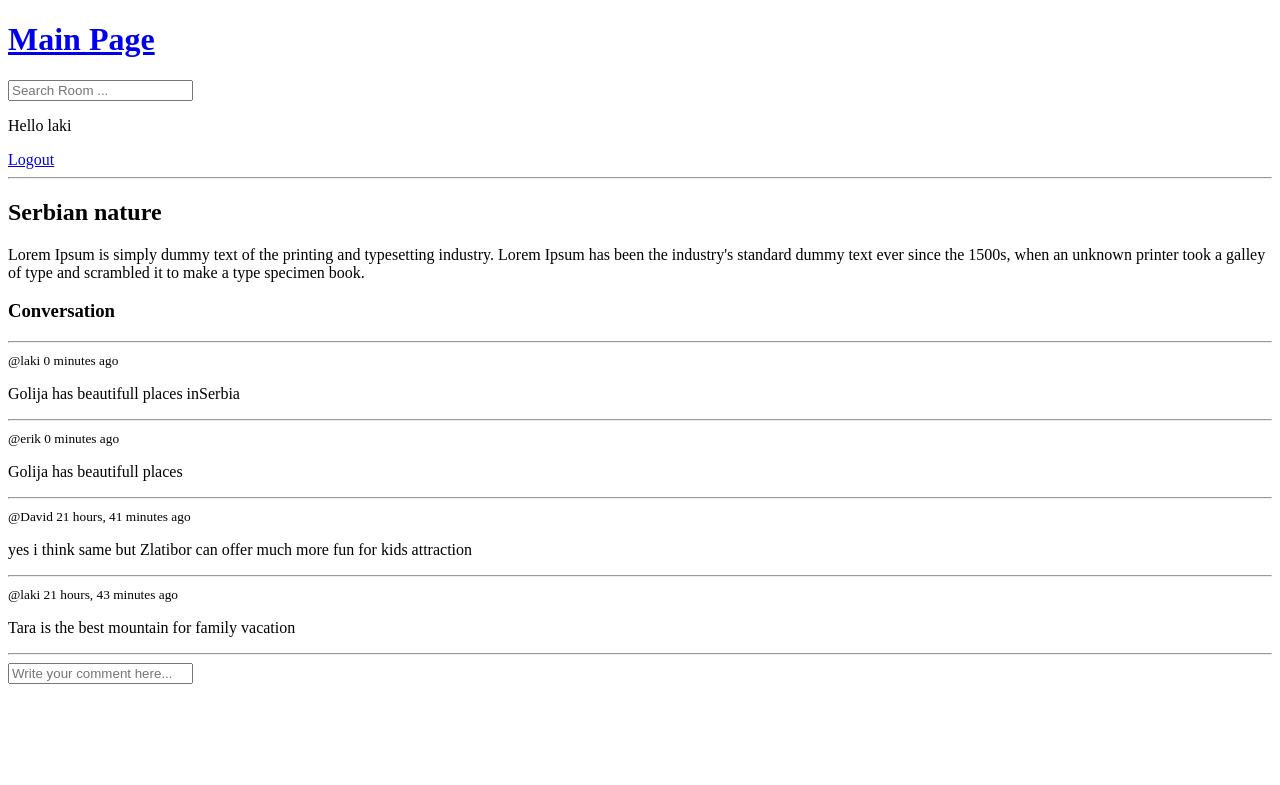
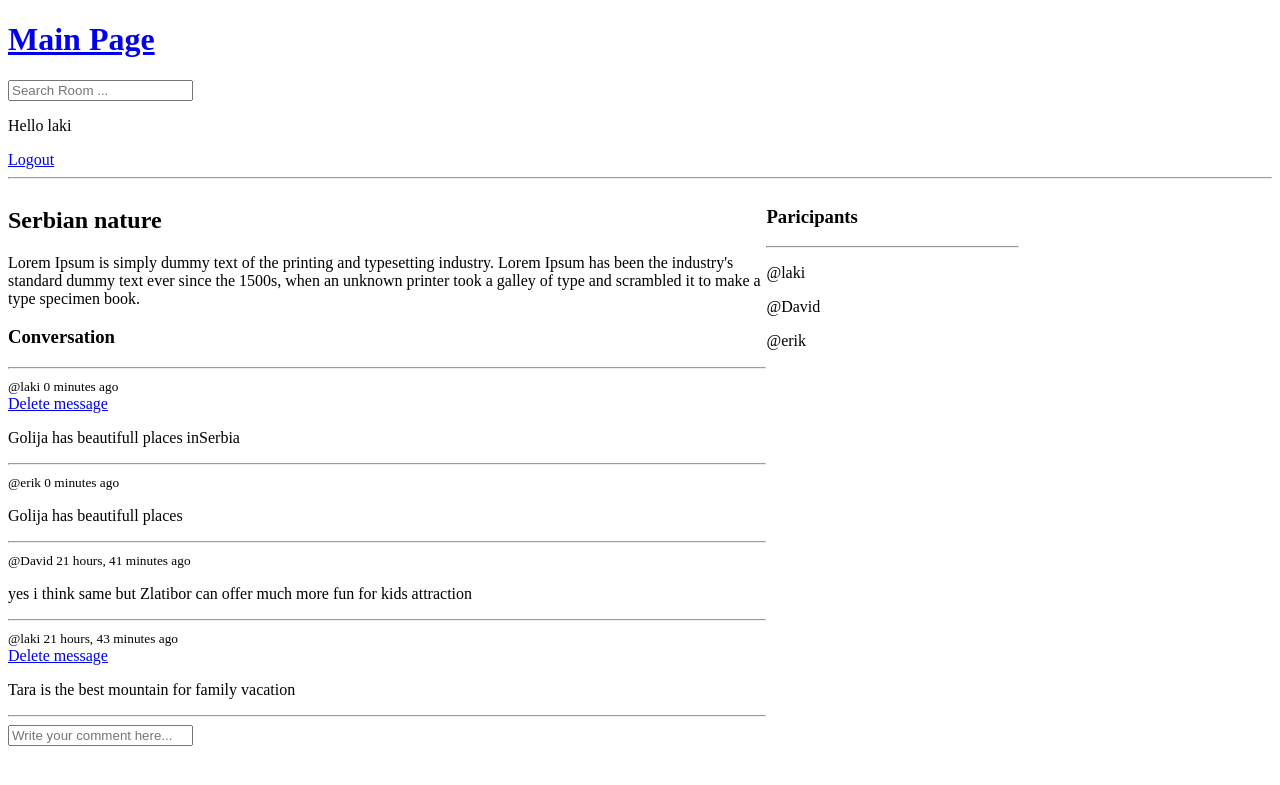
Before and after one commit to Dragan-dev/BlogProject, a Django app: page /room/2 in a window 1280 px wide. Shown: the top 785 px of the page. Run offline with Django 4.2, Linux system fonts and the light colour scheme; a user stored in the database is signed in; data comes from the database, SQL or seed files in the repository; both versions use the stored data as it was after the commit.

Commit message:
small changes

```diff
--- a/relax/base/models.py
+++ b/relax/base/models.py
@@ -13,7 +13,7 @@ class Room(models.Model):
     topic = models.ForeignKey(Topic, on_delete=models.SET_NULL, null=True)
     name = models.CharField(max_length=200)
     description = models.TextField(blank=True, null=True)
-    # participant =
+    participants =models.ManyToManyField(User , related_name="participants", blank=True)
     created = models.DateTimeField(auto_now_add=True)
     updated = models.DateTimeField(auto_now=True)
 
--- a/relax/base/urls.py
+++ b/relax/base/urls.py
@@ -13,4 +13,5 @@ urlpatterns = [
     path('create-room/', views.createRoom, name='create-room'),
     path('update-room/<str:pk>', views.updateRoom, name='update-room'),
     path('delete-room/<str:pk>', views.deleteRoom, name='delete-room'),
+    path('delete-message/<str:pk>/',views.deleteMessage, name='delete-message'),
 ]
--- a/relax/base/views.py
+++ b/relax/base/views.py
@@ -77,20 +77,26 @@ def home(request):
 
 
 def room(request, pk):
+
+    # TODO dont forget to rename all room to chased_room
+
     chased_room = Room.objects.get(id=pk)
     room_messages = chased_room.message_set.all().order_by('-created')
+    participants = chased_room.participants.all()
 
     if request.method == "POST":
-        message= Message.objects.create(
-            user = request.user,
+        message = Message.objects.create(
+            user=request.user,
             room=chased_room,
-            body = request.POST.get('body')
+            body=request.POST.get('body')
         )
-        return redirect('room',pk = chased_room.id)
+        chased_room.participants.add(request.user)
+        return redirect('room', pk=chased_room.id)
     context = {
 
         'room': chased_room,
-        'room_messages':room_messages
+        'room_messages': room_messages,
+        'participants': participants
     }
     return render(request, 'room.html', context)
 
@@ -142,3 +148,19 @@ def deleteRoom(request, pk):
         'obj': room
     }
     return render(request, 'delete.html', context)
+
+
+@login_required(login_url='login')
+def deleteMessage(request, pk):
+    message = Message.objects.get(id = pk)
+
+    if request.user != message.user:
+        return HttpResponse('You are not allowed to delete message!!')
+
+    if request.method == 'POST':
+        message.delete()
+        return redirect('room')
+    context={
+        'obj':message
+    }
+    return render(request,'delete.html', context)
--- a/relax/templates/room.html
+++ b/relax/templates/room.html
@@ -2,6 +2,17 @@
 
 
 {% block content %}
+
+<style>
+    .room-container{
+        display: grid;
+        grid-template-columns: 3fr 1fr 1fr;
+    }
+</style>
+
+<div class="room-container">
+    <div>
+
         <h2> {{ room.name }} </h2>
         <p> {{room.description}} </p>
 
@@ -9,11 +20,18 @@
         <div class="content-wrapper">
             <h3>Conversation</h3>
             <hr>
+
+
             {% for message in room_messages %}
+
+            <small>@{{ message.user }} {{message.created | timesince }} ago</small>
             <div>
-        <small>@{{ message.user }} {{message.created | timesince }} ago</small>
+                {% if request.user == message.user %}
+                    <a href="{% url  'delete-message' message.id %}">Delete message</a>
+                {% endif %}
                 <p>{{ message.body }}</p>
                 <hr>
+
 
             </div>
             {% endfor %}
@@ -27,4 +45,22 @@
             </form>
         </div>
         {% endif %}
+    </div>
+
+    <div>
+        <h3>Paricipants</h3>
+        <hr>
+
+        {% for user in participants %}
+            <div>
+                <p>@{{ user.username }}</p>
+            </div>
+        {% endfor %}
+    </div>
+
+    <!-- <div>
+        <h3>Recent activities</h3>
+        <hr>
+    </div> -->
+</div>
 {% endblock %}
```
Also changed, not shown: relax/templates/home.html (+5 -2 lines), relax/base/migrations/0003_alter_room_options_room_participant.py (added), relax/base/migrations/0004_rename_participant_room_participants.py (added), relax/db.sqlite3. Lines whose indentation alone changed are shown as unchanged.
